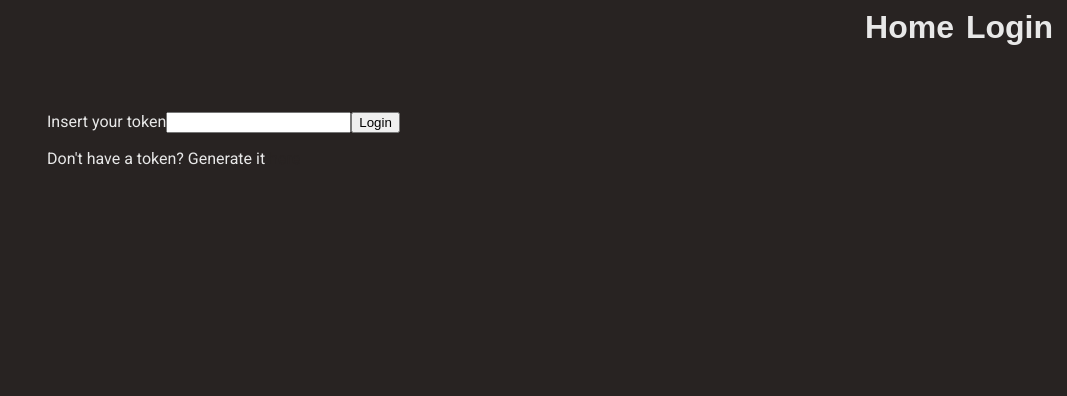
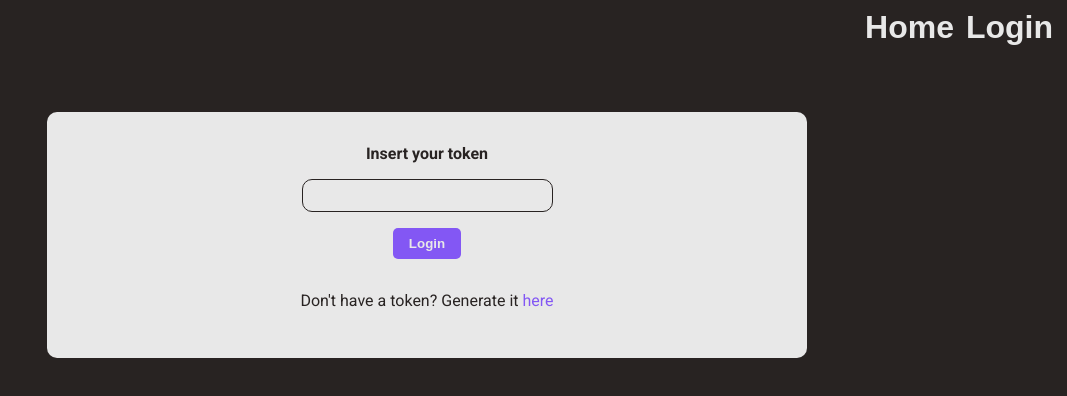
Before and after one commit to C-ZLTV/user-management-app-angular, an Angular app: page /login in a window 1280 px wide. Shown: the top 396 px of the page, without its empty margins (213-1280 px from the left). Built offline with nearby package versions, Linux system fonts and the light colour scheme.

Commit message:
login c style

```diff
--- a/src/app/components/login/login.component.css
+++ b/src/app/components/login/login.component.css
@@ -0,0 +1,25 @@
+.login-wrapper,
+form{
+    display: flex;
+    flex-direction: column;
+    justify-content: center;
+    align-items: center;
+    gap: 1rem;
+}
+
+.login-wrapper {
+    color: var(--primary-color);
+    background-color: var(--secondary-color);
+    border-radius: 10px;
+    padding: 2rem;
+}
+
+.login-input {
+    color: var(--primary-color);
+    background-color: var(--secondary-color);
+    border: 1px solid var(--primary-color) ;
+}
+
+.token-link {
+    color: var(--accent-color-dark);
+}
--- a/src/app/components/login/login.component.html
+++ b/src/app/components/login/login.component.html
@@ -1,6 +1,8 @@
-<form #loginForm="ngForm" (ngSubmit)="onSubmit(loginForm)">
-    <label for="token">Insert your token</label>
-    <input type="text" name="token" id="token" ngModel #token>
-    <button type="submit">Login</button>
-</form>
-<p>Don't have a token? Generate it <a href="https://gorest.co.in/consumer/login" target="_blank" rel="noopener">here</a></p>
+<div class="login-wrapper">
+    <form #loginForm="ngForm" (ngSubmit)="onSubmit(loginForm)" class="form">
+        <label class="label" for="token">Insert your token</label>
+        <input class="input login-input" type="text" name="token" id="token" ngModel #token>
+        <button class="submit-btn btn" type="submit">Login</button>
+    </form>
+    <p>Don't have a token? Generate it <a class ="token-link" href="https://gorest.co.in/consumer/login" target="_blank" rel="noopener">here</a></p>
+</div>
--- a/src/app/components/search-user/search-user.component.ts
+++ b/src/app/components/search-user/search-user.component.ts
@@ -30,7 +30,6 @@ export class SearchUserComponent  implements OnInit{
       switchMap((input: string) => this.usersService.searchUser(input))
     );
   }
-
 }
 
 //Subject is a class provided by RxJS, used for implementing observable patterns, in particular it can be used to emit values and can be subscribed to by other parts of the application to react to those emitted values.
--- a/src/styles.css
+++ b/src/styles.css
@@ -46,6 +46,10 @@ img {
     padding-top: 3rem;
 }
 
+.label {
+    font-weight: 700;
+}
+
 .input{
     background-color: var(--primary-color);
     border: 1px solid var(--secondary-color);
```
